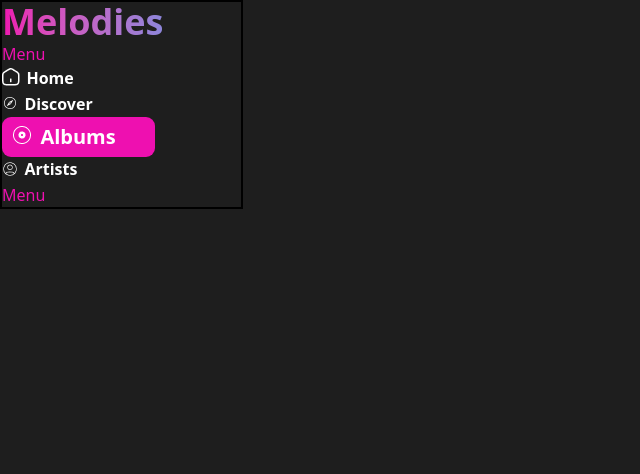
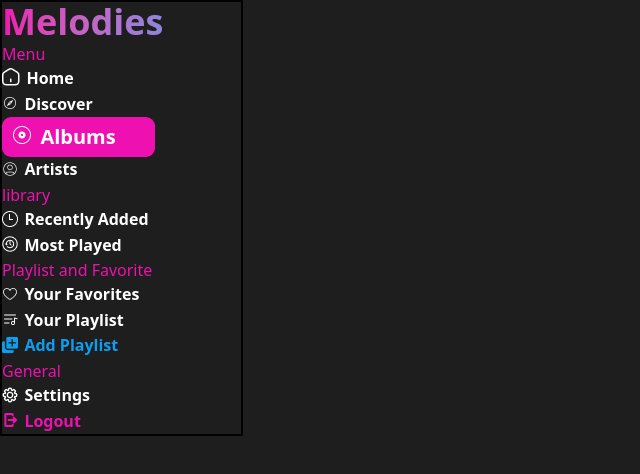
Before and after one commit to Sh0kerbled/music_player, a website: page index.html in a window 1280 px wide. Shown: the whole page, without its empty margins (0-640 px from the left). Drawn offline with Linux system fonts and the light colour scheme.

Commit message:
2/3 category

```diff
--- a/index.html
+++ b/index.html
@@ -15,7 +15,16 @@
             <a href="#" class="before:content-compass text-white font-semibold">Discover</a>
             <a href="#" class="before:content-disco text-white bg-[#EE10B0] w-[64%] h-[40px] text-xl font-bold pt-[6px] pl-[8px] rounded-[9px]">Albums</a>
             <a href="#" class="before:content-artists text-white font-semibold">Artists</a>
-            <p class="text-[#EE10B0]">Menu</p>
+            <p class="text-[#EE10B0]">library</p>
+            <a href="#" class="before:content-recent text-white font-semibold">Recently Added</a>
+            <a href="#" class="before:content-niagara text-white font-semibold">Most Played</a>
+            <p class="text-[#EE10B0]">Playlist and Favorite</p>
+            <a href="#" class="before:content-favorite text-white font-semibold">Your Favorites</a>
+            <a href="#" class="before:content-playlist text-white font-semibold">Your Playlist</a>
+            <a href="#" class="before:content-add text-[#0E9EEF] font-semibold">Add Playlist</a>
+            <p class="text-[#EE10B0]">General</p>
+            <a href="#" class="before:content-settings text-white font-semibold">Settings</a>
+            <a href="#" class="before:content-logout text-[#EE10B0] font-semibold">Logout</a>
         </div>
     </div>
 </body>
--- a/main.css
+++ b/main.css
@@ -27,4 +27,46 @@
         margin-right: 0.4rem;
         vertical-align: middle;
     }
+    .before\:content-recent::before {
+        content: url("/images/recent.png");
+        display: inline-block;
+        margin-right: 0.4rem;
+        vertical-align: middle;
+    }
+    .before\:content-niagara::before {
+        content: url("/images/niagara.png");
+        display: inline-block;
+        margin-right: 0.4rem;
+        vertical-align: middle;
+    }
+    .before\:content-favorite::before {
+        content: url("/images/favorite.png");
+        display: inline-block;
+        margin-right: 0.4rem;
+        vertical-align: middle;
+    }
+    .before\:content-playlist::before {
+        content: url("/images/playlist.png");
+        display: inline-block;
+        margin-right: 0.4rem;
+        vertical-align: middle;
+    }
+    .before\:content-add::before {
+        content: url("/images/add.png");
+        display: inline-block;
+        margin-right: 0.4rem;
+        vertical-align: middle;
+    }
+    .before\:content-settings::before {
+        content: url("/images/settings.png");
+        display: inline-block;
+        margin-right: 0.4rem;
+        vertical-align: middle;
+    }
+    .before\:content-logout::before {
+        content: url("/images/logout.png");
+        display: inline-block;
+        margin-right: 0.4rem;
+        vertical-align: middle;
+    }
 }
```
Also changed, not shown: dist/main.css, images/add.png (added), images/favorite.png (added), images/logout.png (added), images/niagara.png (added), images/playlist.png (added), images/recent.png (added), images/settings.png (added).
